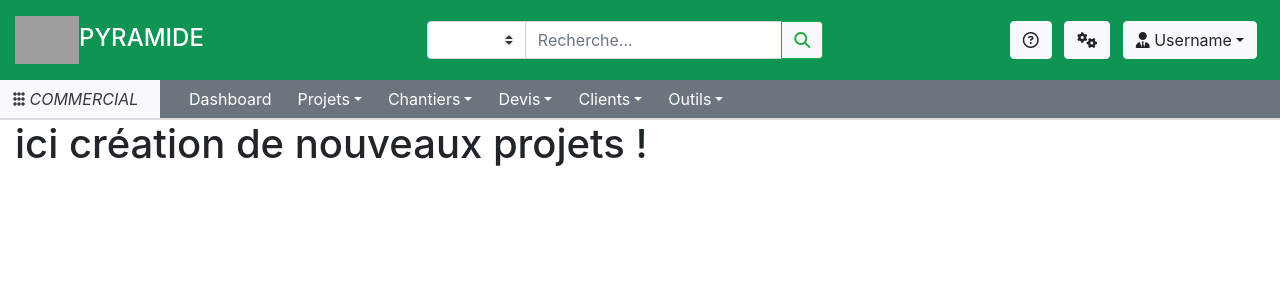
After one commit to PaaDi/Symfony, a PHP site: template templates/gestion_devis/projets/creerNouveau.html.twig in a window 1280 px wide. The commit adds this page. Shown: the top 300 px of the page. Run offline with PHP 8.4, Linux system fonts and the light colour scheme; the template is opened without the code that fills it, so the values that code supplies are empty; some libraries are stand-ins or nearby versions; grey boxes are pictures that could not be loaded.

Commit message:
Création route 1

```diff
--- /dev/null
+++ b/templates/gestion_devis/projets/creerNouveau.html.twig
@@ -0,0 +1,9 @@
+{% extends 'gestion_devis/template.html.twig' %}
+
+
+{% block contenu %}
+
+
+    <h1> ici création de nouveaux projets ! </h1>
+
+{% endblock %}
--- a/templates/gestion_devis/template.html.twig
+++ b/templates/gestion_devis/template.html.twig
@@ -21,56 +21,56 @@
                     <i id="appNom" class="m-0"> COMMERCIAL</i>
                 </button>
             </li>
-            <li id="dashboard" class="btn-menu nav-item"><button class="btn btn-secondary btn-outline-success" style="border-radius: 0 !important;color: white; border-color: transparent">
-                    Dashboard</button></li>
+            <li id="dashboard" class="btn-menu nav-item"><a class="btn btn-secondary btn-outline-success" href="{{ path('gestion_devis') }}" style="border-radius: 0 !important;color: white; border-color: transparent">
+                    Dashboard</a></li>
             <li  class="nav-item dropdown">
                 <button class="btn btn-secondary btn-outline-success dropdown-toggle" style="border-radius: 0 !important;color: white; border-color: transparent" data-toggle="dropdown">
                     Projets</button>
                 <div class="dropdown-menu">
-                    <a id="projet_encours" class="btn-menu dropdown-item" href="{{ path('projet_encours') }}"><i class="fas fa-project-diagram"></i> En cours</a>
-                    <a class="dropdown-item" href="#"><i class="fas fa-archive"></i> Archivés</a>
+                    <a id="projet_encours" class="btn-menu dropdown-item" href="{{ path('enCours') }}"><i class="fas fa-project-diagram"></i> En cours</a>
+                    <a class="dropdown-item" href="{{ path('archives') }}"><i class="fas fa-archive"></i> Archivés</a>
                     <div class="dropdown-divider"></div>
-                    <a class="dropdown-item" href="#"><i class="fas fa-plus-circle"></i> Créer un nouveau</a>
+                    <a class="dropdown-item" href="{{ path('creerNouveau') }}"><i class="fas fa-plus-circle"></i> Créer un nouveau</a>
                 </div>
             </li>
             <li class="nav-item dropdown">
                 <button class="btn btn-secondary btn-outline-success dropdown-toggle" style="border-radius: 0 !important;color: white; border-color: transparent" data-toggle="dropdown">
                     Chantiers</button>
                 <div class="dropdown-menu">
-                    <a class="dropdown-item" href="#"><i class="fas fa-paint-roller"></i> En cours (<i>Username</i>)</a>
-                    <a class="dropdown-item" href="#"><i class="fas fa-paint-roller"></i> En cours (Tous)</a>
-                    <a class="dropdown-item" href="#"><i class="fas fa-archive"></i> Archivés</a>
+                    <a class="dropdown-item" href="{{ path('enCoursUsername') }}"><i class="fas fa-paint-roller"></i> En cours (<i>Username</i>)</a>
+                    <a class="dropdown-item" href="{{ path('enCoursTous') }}"><i class="fas fa-paint-roller"></i> En cours (Tous)</a>
+                    <a class="dropdown-item" href="{{ path('archivesChantiers') }}"><i class="fas fa-archive"></i> Archivés</a>
                     <div class="dropdown-divider"></div>
-                    <a class="dropdown-item" href="#"><i class="fas fa-plus-circle"></i> Créer un nouveau</a>
+                    <a class="dropdown-item" href="{{ path('creerNouveauChantier') }}"><i class="fas fa-plus-circle"></i> Créer un nouveau</a>
                 </div>
             </li>
             <li class="nav-item dropdown">
                 <button class="btn btn-secondary btn-outline-success dropdown-toggle" style="border-radius: 0 !important;color: white; border-color: transparent" data-toggle="dropdown">
                     Devis</button>
                 <div class="dropdown-menu">
-                    <a class="dropdown-item" href="#"><i class="fas fa-file-invoice"></i> En attentes</a>
-                    <a class="dropdown-item" href="#"><i class="fas fa-archive"></i> Archivés</a>
+                    <a class="dropdown-item" href="{{ path('enCours') }}"><i class="fas fa-file-invoice"></i> En attentes</a>
+                    <a class="dropdown-item" href="{{ path('enCours') }}"><i class="fas fa-archive"></i> Archivés</a>
                     <div class="dropdown-divider"></div>
-                    <a class="dropdown-item" href="#"><i class="fas fa-plus-circle"></i> Créer un nouveau</a>
+                    <a class="dropdown-item" href="{{ path('enCours') }}"><i class="fas fa-plus-circle"></i> Créer un nouveau</a>
                 </div>
             </li>
             <li class="nav-item dropdown">
                 <button class="btn btn-secondary btn-outline-success dropdown-toggle" style="border-radius: 0 !important;color: white; border-color: transparent" data-toggle="dropdown">
                     Clients</button>
                 <div class="dropdown-menu">
-                    <a class="dropdown-item" href="#"><i class="fas fa-id-card"></i></i> Afficher Contacts</a>
-                    <a class="dropdown-item" href="#"><i class="far fa-building"></i> Afficher Entreprises</a>
+                    <a class="dropdown-item" href="{{ path('enCours') }}"><i class="fas fa-id-card"></i></i> Afficher Contacts</a>
+                    <a class="dropdown-item" href="{{ path('enCours') }}"><i class="far fa-building"></i> Afficher Entreprises</a>
                     <div class="dropdown-divider"></div>
-                    <a class="dropdown-item" href="#"><i class="fas fa-id-card"></i> Nouveau Contact</a>
-                    <a class="dropdown-item" href="#"><i class="far fa-building"></i> Nouvelle Entreprise</a>
+                    <a class="dropdown-item" href="{{ path('enCours') }}"><i class="fas fa-id-card"></i> Nouveau Contact</a>
+                    <a class="dropdown-item" href="{{ path('enCours') }}"><i class="far fa-building"></i> Nouvelle Entreprise</a>
                 </div>
             </li>
             <li class="nav-item dropdown">
                 <button class="btn btn-secondary btn-outline-success dropdown-toggle" style="border-radius: 0 !important;color: white; border-color: transparent" data-toggle="dropdown">
                     Outils</button>
                 <div class="dropdown-menu">
-                    <a class="dropdown-item" href="#"><i class="far fa-sticky-note"></i> Notes rapides</a>
-                    <a class="dropdown-item" href="#"><i class="fas fa-receipt"></i> Prix module</a>
+                    <a class="dropdown-item" href="{{ path('enCours') }}"><i class="far fa-sticky-note"></i> Notes rapides</a>
+                    <a class="dropdown-item" href="{{ path('enCours') }}"><i class="fas fa-receipt"></i> Prix module</a>
                 </div>
             </li>
         </ul>
```
Also changed, not shown: src/Controller/GestionDevisController.php (+78 -5 lines), templates/gestion_devis/chantiers/archivesChantiers.html.twig (added, +9 -0 lines), templates/gestion_devis/chantiers/creerNouveauChantier.html.twig (added, +9 -0 lines), templates/gestion_devis/chantiers/enCoursTous.html.twig (added, +9 -0 lines), templates/gestion_devis/chantiers/enCoursUsername.html.twig (added, +9 -0 lines), templates/gestion_devis/projets/archives.html.twig (added, +9 -0 lines), templates/gestion_devis/projets/enCours.html.twig (renamed from templates/gestion_devis/projet_encours.html.twig).
